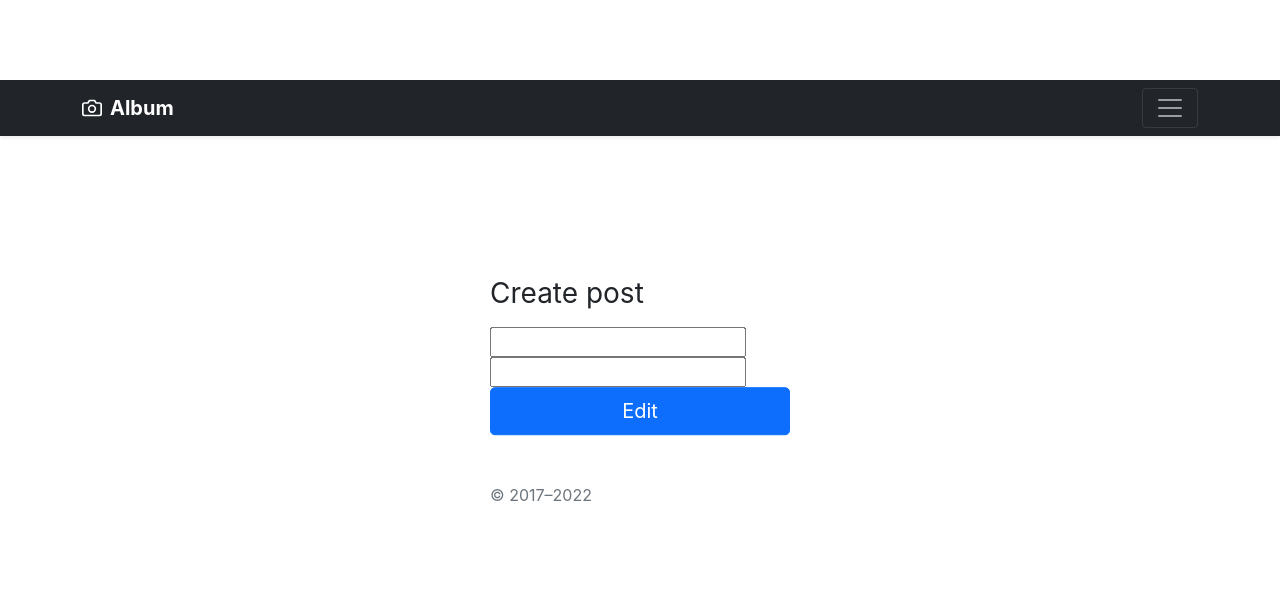
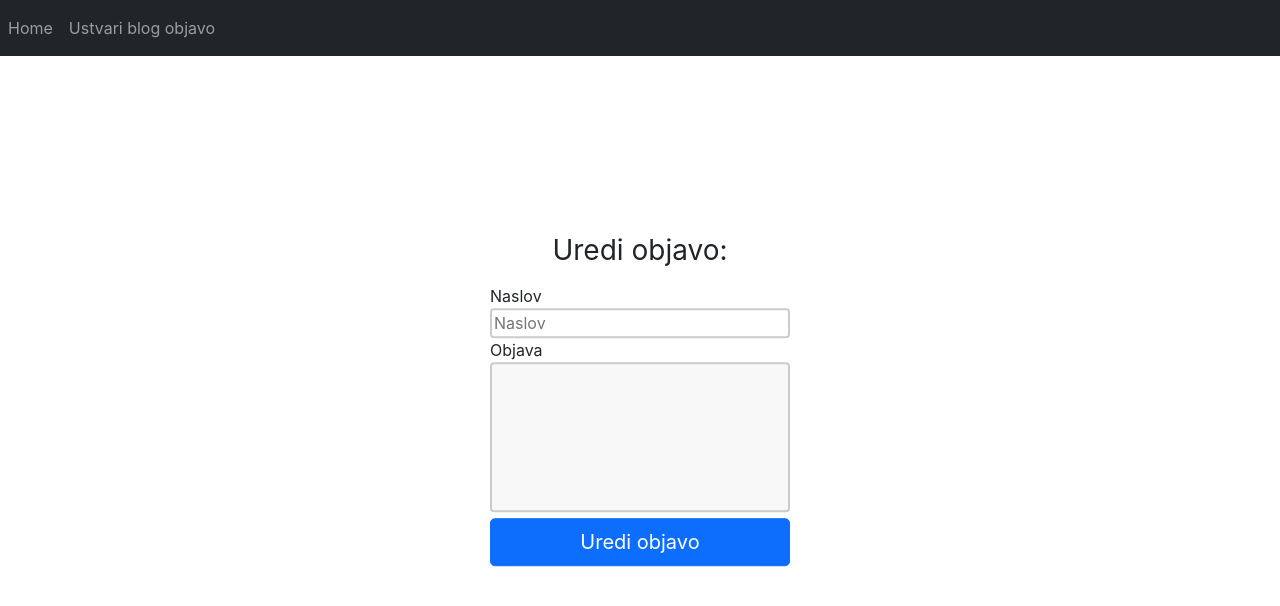
Before and after one commit to BlazOsredkar/Projektni-Teden-2022-Blog, a React (Create React App) app in the folder frontend/: page /update-post/1 in a window 1280 px wide. Shown: the top 606 px of the page. Built offline with nearby package versions, Linux system fonts and the light colour scheme; no server answers.

Commit message:
Update create post in update post

```diff
--- a/frontend/src/pages/CreatePost.tsx
+++ b/frontend/src/pages/CreatePost.tsx
@@ -4,6 +4,7 @@ import axios from "axios";
 import title from "../components/title";
 import {useNavigate} from "react-router-dom";
 import Footer from "../components/footer";
+import Nav2 from "../components/nav2";
 
 const CreatePost = ()=>{
     const navigation = useNavigate();
@@ -31,15 +32,21 @@ const CreatePost = ()=>{
 
     return(
         <>
-            <Nav />
+            <Nav2 />
 
             <main className="form-signin">
                 <form onSubmit={submit}>
                     <h1 className="h3 mb-3 fw-normal">Create post</h1>
-                    <input type={"text"} onChange={event => setTitle(event.target.value)}/>
-                    <input type={"text"} onChange={event => setContent(event.target.value)}/>
-                    <button className="w-100 btn btn-lg btn-primary" type="submit">Create</button>
-                    <p className="mt-5 mb-3 text-muted">&copy; 2017–2022</p>
+
+                    <label>Naslov (max 50 znakov)</label>
+                    <div className={"form-floating"}>
+                        <input type={"text"} onChange={event => setTitle(event.target.value)} placeholder={"Naslov"} maxLength={50} value={title}/>
+                    </div>
+                    <label>Objava</label>
+                    <div className={"form-floating"}>
+                        <textarea  onChange={event => setContent(event.target.value)} value={content}/></div>
+                    <button className="w-100 btn btn-lg btn-primary" type="submit">Ustvari objavo</button>
+
                 </form>
 
             </main>
--- a/frontend/src/pages/UpdatePost.tsx
+++ b/frontend/src/pages/UpdatePost.tsx
@@ -3,6 +3,7 @@ import Nav from "../components/Nav";
 import axios from "axios";
 import title from "../components/title";
 import {useNavigate, useParams} from "react-router-dom";
+import Nav2 from "../components/nav2";
 
 const UpdatePost = ()=>{
     const navigation = useNavigate();
@@ -48,15 +49,21 @@ const UpdatePost = ()=>{
 
     return(
         <>
-            <Nav />
+            <Nav2 />
 
             <main className="form-signin">
                 <form onSubmit={submit}>
-                    <h1 className="h3 mb-3 fw-normal">Create post</h1>
-                    <input type={"text"} onChange={event => setTitle(event.target.value)} value={title}/>
-                    <input type={"text"} onChange={event => setContent(event.target.value)} value={content}/>
-                    <button className="w-100 btn btn-lg btn-primary" type="submit">Edit</button>
-                    <p className="mt-5 mb-3 text-muted">&copy; 2017–2022</p>
+                    <h1 className="h3 mb-3 fw-normal center">Uredi objavo:</h1>
+                    <div className={""}><h1>{title}</h1></div>
+                    <label>Naslov</label>
+                    <div className={"form-floating"}>
+                    <input type={"text"} onChange={event => setTitle(event.target.value)} placeholder={"Naslov"} maxLength={50} value={title}/>
+                    </div>
+                    <label>Objava</label>
+                    <div className={"form-floating"}>
+                        <textarea  onChange={event => setContent(event.target.value)} value={content}/></div>
+                    <button className="w-100 btn btn-lg btn-primary" type="submit">Uredi objavo</button>
+
                 </form>
             </main>
         </>
--- a/frontend/src/pages/login.css
+++ b/frontend/src/pages/login.css
@@ -17,3 +17,24 @@
 .center{
     text-align: center;
 }
+
+h1 {
+    text-align: center;
+    font-size: 30px;
+}
+
+input {
+    width: 100%;
+    border: 2px solid #ccc;
+    border-radius: 4px;
+}
+textarea {
+    width: 100%;
+    height: 150px;
+    padding: 12px 20px;
+    box-sizing: border-box;
+    border: 2px solid #ccc;
+    border-radius: 4px;
+    background-color: #f8f8f8;
+    resize: none;
+}
```
